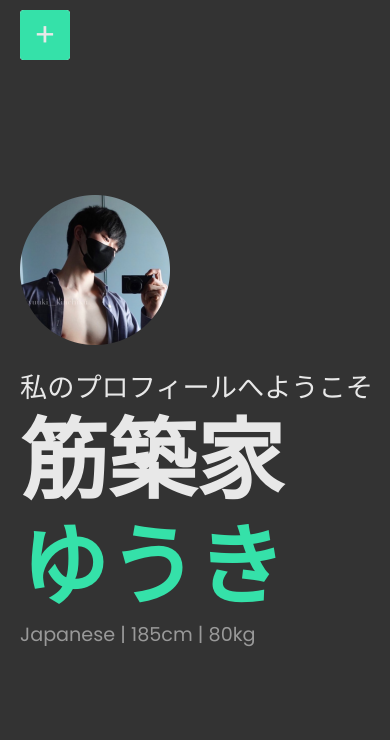
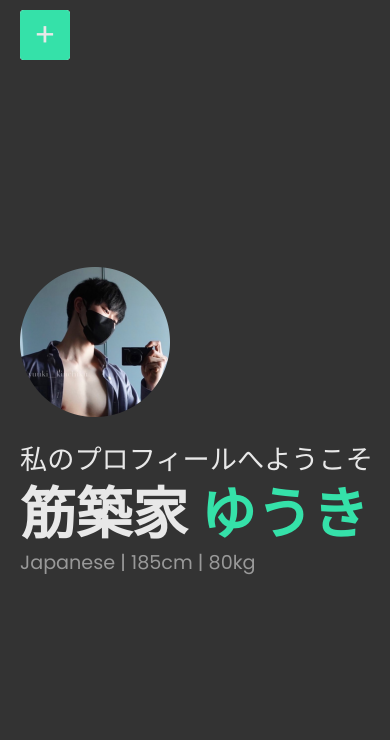
Before and after one commit to kmj94102/yuuki_web, a plain HTML site: page index.html in a window 390 px wide. Shown: the top 740 px of the page. Drawn offline with nearby package versions, Linux system fonts and the light colour scheme.

Commit message:
폰트 사이즈 수정

```diff
--- a/style.css
+++ b/style.css
@@ -465,14 +465,12 @@ body
     .profile {
         display: block;
     }
-    #text {
-        display: block;
-    }
     .banner header ul {
         display: none;
     }
     .content h2 {
         line-height: 1.2em;
+        font-size: 3.5em;
     }
 }
 
```
